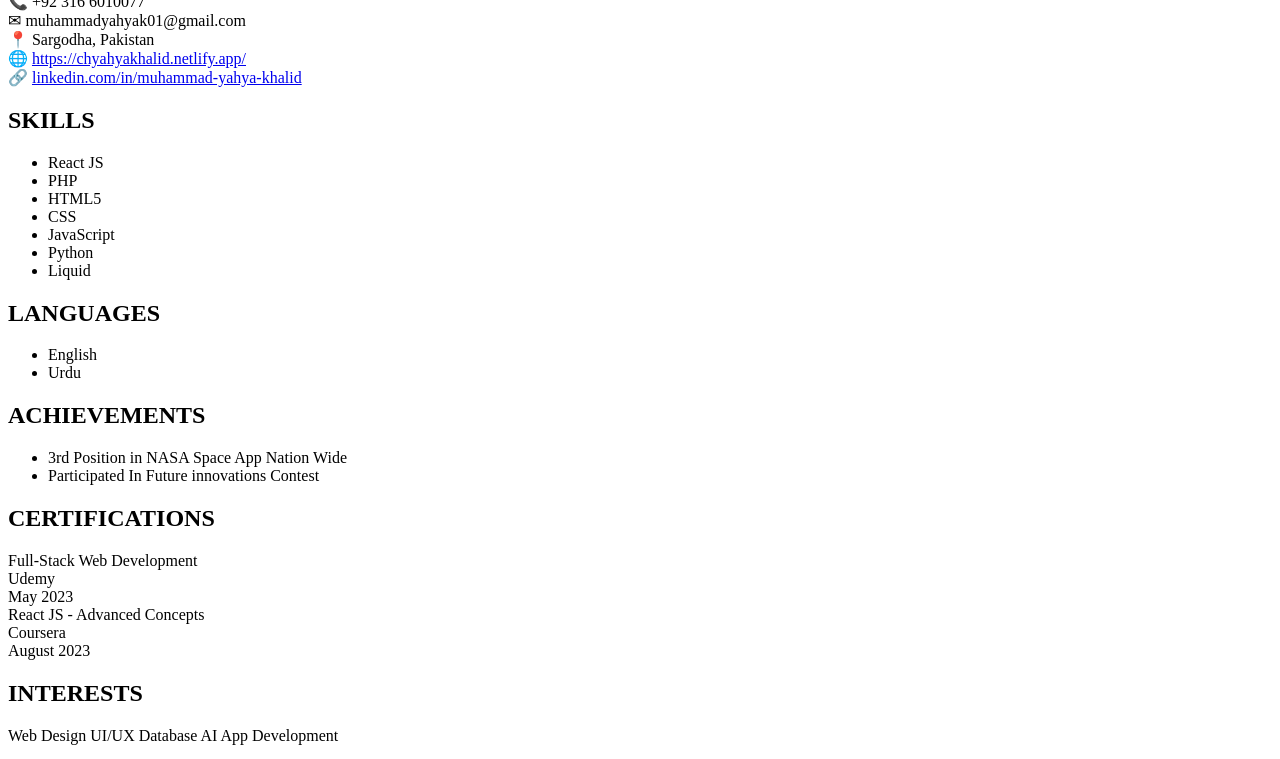
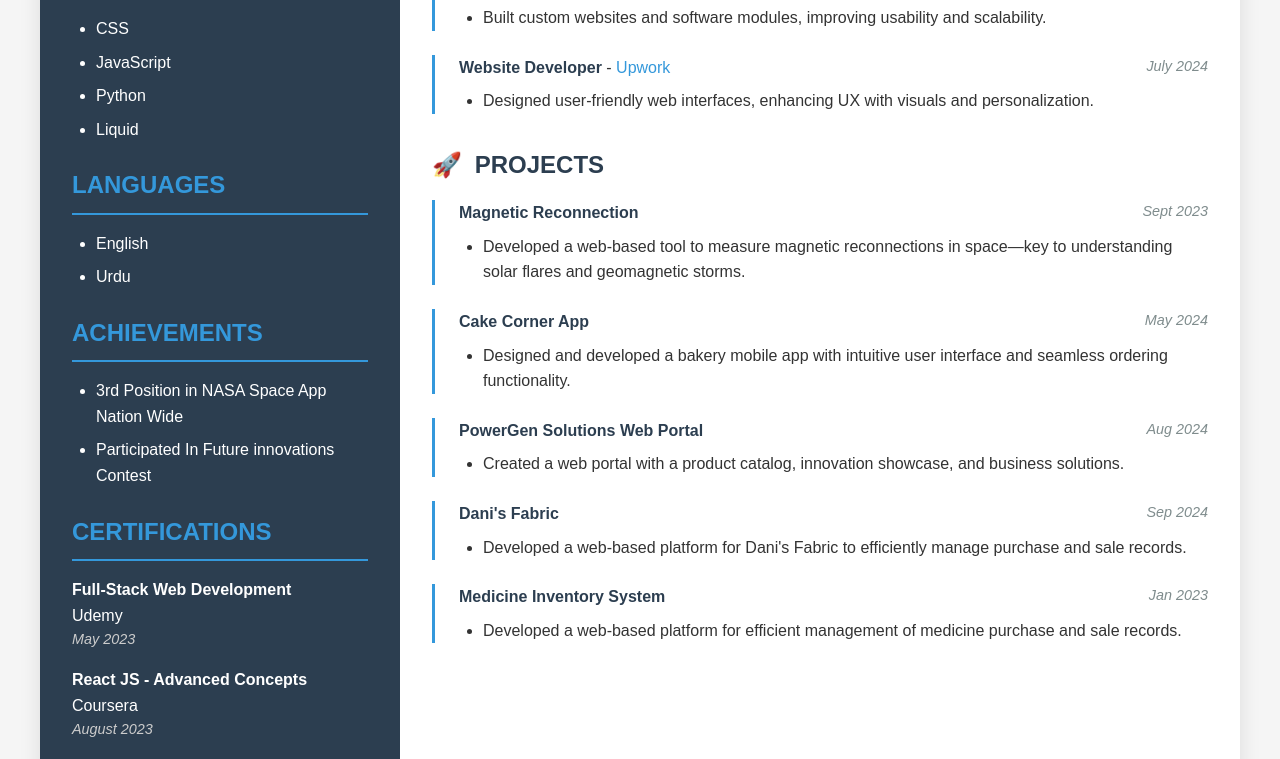
Before and after one commit to YahyaK01/cv.github.io, a plain HTML site: page index.html in a window 1280 px wide. Shown: the part 664-1423 px from the top of the page. Drawn offline with Linux system fonts and the light colour scheme.

Commit message:
Update index.html

```diff
--- a/index.html
+++ b/index.html
@@ -5,6 +5,214 @@
     <meta name="viewport" content="width=device-width, initial-scale=1.0">
     <title>Muhammad Yahya Khalid - CV</title>
     <meta itemprop="name" content="Muhammad Yahya Khalid">
+       <style>
+        * {
+            margin: 0;
+            padding: 0;
+            box-sizing: border-box;
+            font-family: Arial, sans-serif;
+        }
+
+        body {
+            background-color: #f5f5f5;
+            color: #333;
+            line-height: 1.6;
+        }
+
+        .main-container {
+            max-width: 1200px;
+            margin: 0 auto;
+            display: flex;
+            background-color: white;
+            box-shadow: 0 0 20px rgba(0, 0, 0, 0.1);
+        }
+
+        /* Sidebar Styling */
+        .sidebar {
+            background-color: #2c3e50;
+            color: white;
+            width: 30%;
+            padding: 2rem;
+        }
+
+        .image-container {
+            text-align: center;
+            margin-bottom: 2rem;
+        }
+
+        .profile-img {
+            width: 150px;
+            height: 150px;
+            border-radius: 50%;
+            object-fit: cover;
+            border: 5px solid white;
+        }
+
+        .sidebar-title, .section-title {
+            margin-top: 1.5rem;
+            margin-bottom: 1rem;
+            color: #3498db;
+            border-bottom: 2px solid #3498db;
+            padding-bottom: 0.5rem;
+        }
+
+        .contact-item {
+            margin-bottom: 0.8rem;
+            display: flex;
+            align-items: center;
+        }
+
+        .contact-icon {
+            margin-right: 0.8rem;
+            width: 20px;
+            text-align: center;
+        }
+
+        .skills-list, .languages-list, .achievements-list {
+            padding-left: 1.5rem;
+            margin-bottom: 1.5rem;
+        }
+
+        .skills-list li, .languages-list li, .achievements-list li {
+            margin-bottom: 0.5rem;
+        }
+
+        .certification-item {
+            margin-bottom: 1rem;
+        }
+
+        .certification-title {
+            font-weight: bold;
+        }
+
+        .certification-date {
+            font-style: italic;
+            font-size: 0.9rem;
+            color: #ccc;
+        }
+
+        .interests-list {
+            display: flex;
+            flex-wrap: wrap;
+            gap: 0.5rem;
+            margin-top: 0.5rem;
+        }
+
+        .interest-tag {
+            background-color: #3498db;
+            padding: 0.3rem 0.6rem;
+            border-radius: 15px;
+            font-size: 0.8rem;
+        }
+
+        a {
+            color: #3498db;
+            text-decoration: none;
+        }
+
+        a:hover {
+            text-decoration: underline;
+        }
+
+        /* Right Content Styling */
+        .right-content {
+            width: 70%;
+            padding: 2rem;
+        }
+
+        .top-header {
+            margin-bottom: 2rem;
+            text-align: center;
+        }
+
+        .name {
+            font-size: 2.5rem;
+            margin-bottom: 0.5rem;
+            color: #2c3e50;
+        }
+
+        .job-title {
+            font-size: 1.2rem;
+            color: #7f8c8d;
+        }
+
+        .profile-section {
+            background-color: #f8f9fa;
+            padding: 1.5rem;
+            border-radius: 5px;
+            margin-bottom: 2rem;
+        }
+
+        .profile-heading {
+            color: #2c3e50;
+            margin-bottom: 1rem;
+        }
+
+        .section {
+            margin-bottom: 2rem;
+        }
+
+        .section-header {
+            display: flex;
+            align-items: center;
+            margin-bottom: 1rem;
+        }
+
+        .section-icon {
+            font-size: 1.5rem;
+            margin-right: 0.8rem;
+        }
+
+        .section-heading {
+            color: #2c3e50;
+            font-size: 1.5rem;
+        }
+
+        .timeline-item {
+            margin-bottom: 1.5rem;
+            padding-left: 1.5rem;
+            border-left: 3px solid #3498db;
+        }
+
+        .timeline-heading {
+            display: flex;
+            justify-content: space-between;
+            margin-bottom: 0.5rem;
+        }
+
+        .role {
+            font-weight: bold;
+            color: #2c3e50;
+        }
+
+        .company {
+            color: #3498db;
+        }
+
+        .date {
+            font-style: italic;
+            color: #7f8c8d;
+            font-size: 0.9rem;
+        }
+
+        .responsibilities {
+            padding-left: 1.5rem;
+        }
+
+        .responsibilities li {
+            margin-bottom: 0.3rem;
+        }
+
+        @media (max-width: 768px) {
+            .main-container {
+                flex-direction: column;
+            }
+
+            .sidebar, .right-content {
+                width: 100%;
+            }
+        }
+    </style>
 </head>
 <body>
     <div class="main-container">
```
